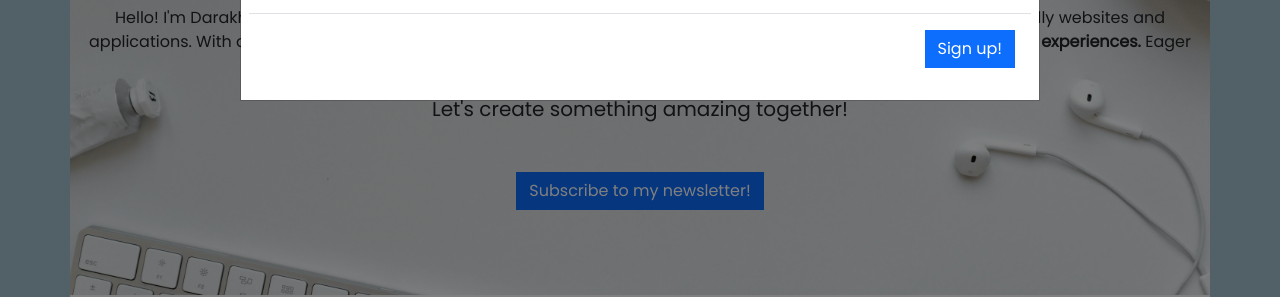
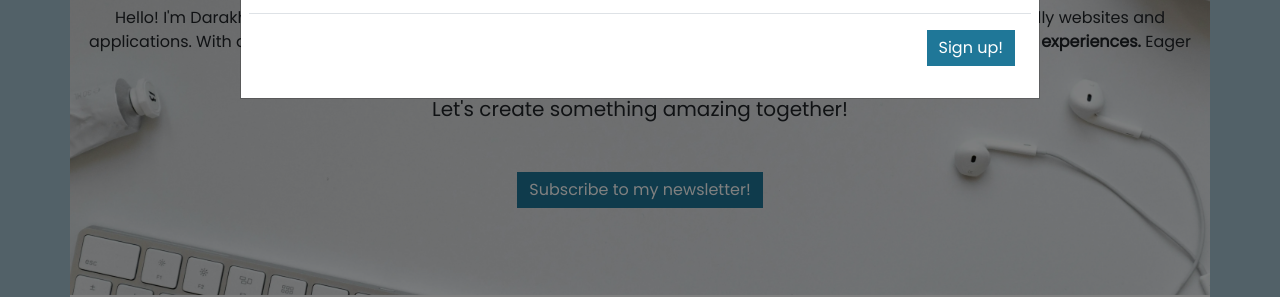
Before and after one commit to darakhshanda/portfolio, a plain HTML site: page index.html in a window 1280 px wide. Both pictures are taken after a click on the button "Subscribe to my newsletter!". Shown: the part 261-558 px from the top of the page. Drawn offline with nearby package versions, Linux system fonts and the light colour scheme.

Commit message:
add hover effect to all buttons on portfolio

```diff
--- a/assets/css/style.css
+++ b/assets/css/style.css
@@ -20,6 +20,17 @@
 .sharp-corners * {
   border-radius: 0;
 }
+/*Buttons*/
+.custom-button {
+  background-color: #1f7798;
+  border: #1f7798;
+}
+
+.custom-button:hover {
+  background-color: #1d6d8a;
+  border: #1d6d8a;
+}
+
 /* header  section styles */
 #hero {
   background-image: url("../images/background.webp");
--- a/index.html
+++ b/index.html
@@ -77,7 +77,7 @@
           <!-- Button trigger modal -->
           <button
             type="button"
-            class="btn btn-primary mb-5 sharp-corners"
+            class="btn btn-primary mb-5 sharp-corners custom-button"
             data-bs-toggle="modal"
             data-bs-target="#exampleModal"
           >
@@ -132,7 +132,7 @@
                 <div class="modal-footer col-12 md-4">
                   <button
                     type="button"
-                    class="btn btn-primary"
+                    class="btn btn-primary custom-button"
                     data-bs-dismiss="modal"
                   >
                     Sign up!
@@ -324,7 +324,9 @@
             </div>
 
             <div class="col-12">
-              <button type="submit" class="btn btn-primary mb-3">Send</button>
+              <button type="submit" class="btn btn-primary mb-3 custom-button">
+                Send
+              </button>
             </div>
           </form>
         </div>
```
